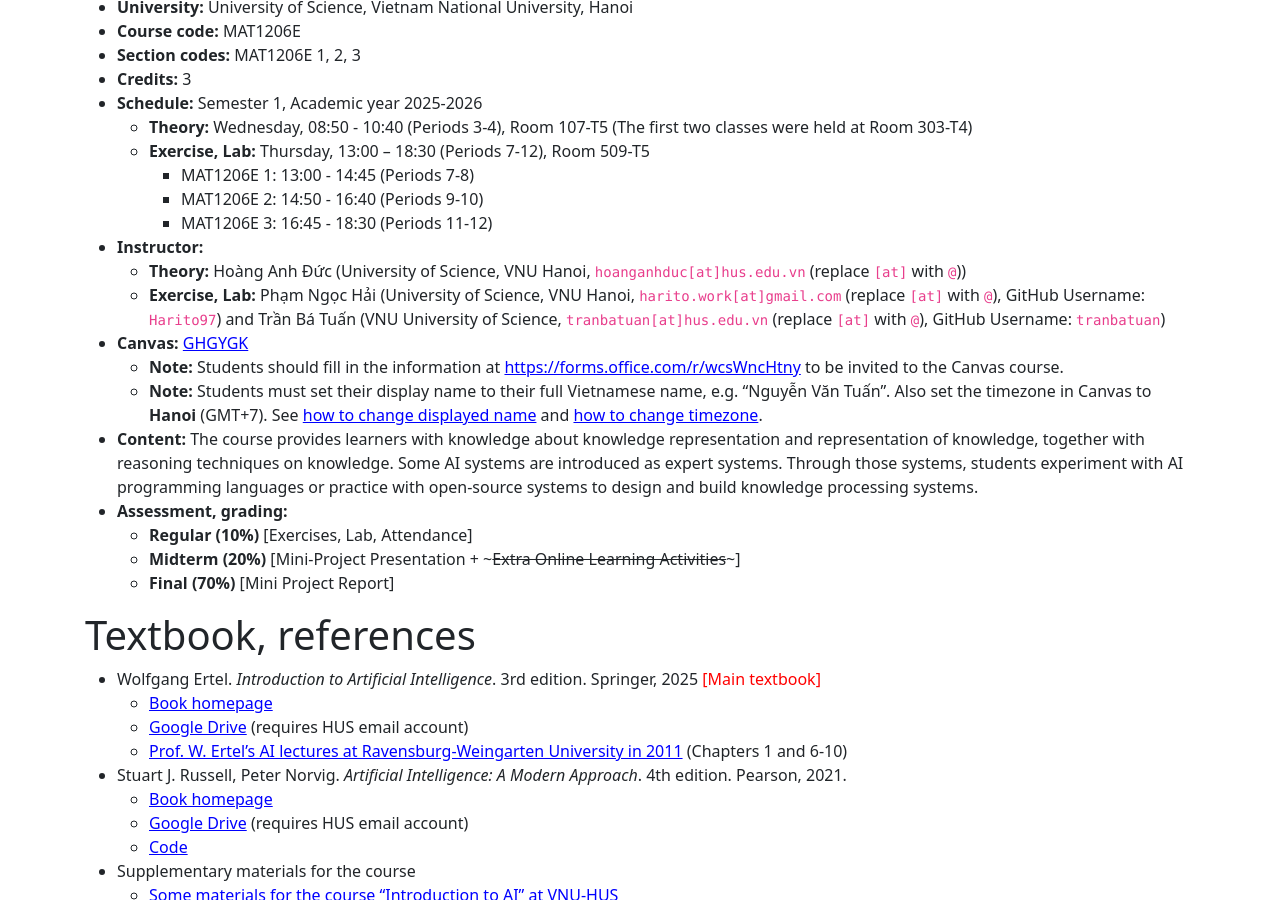
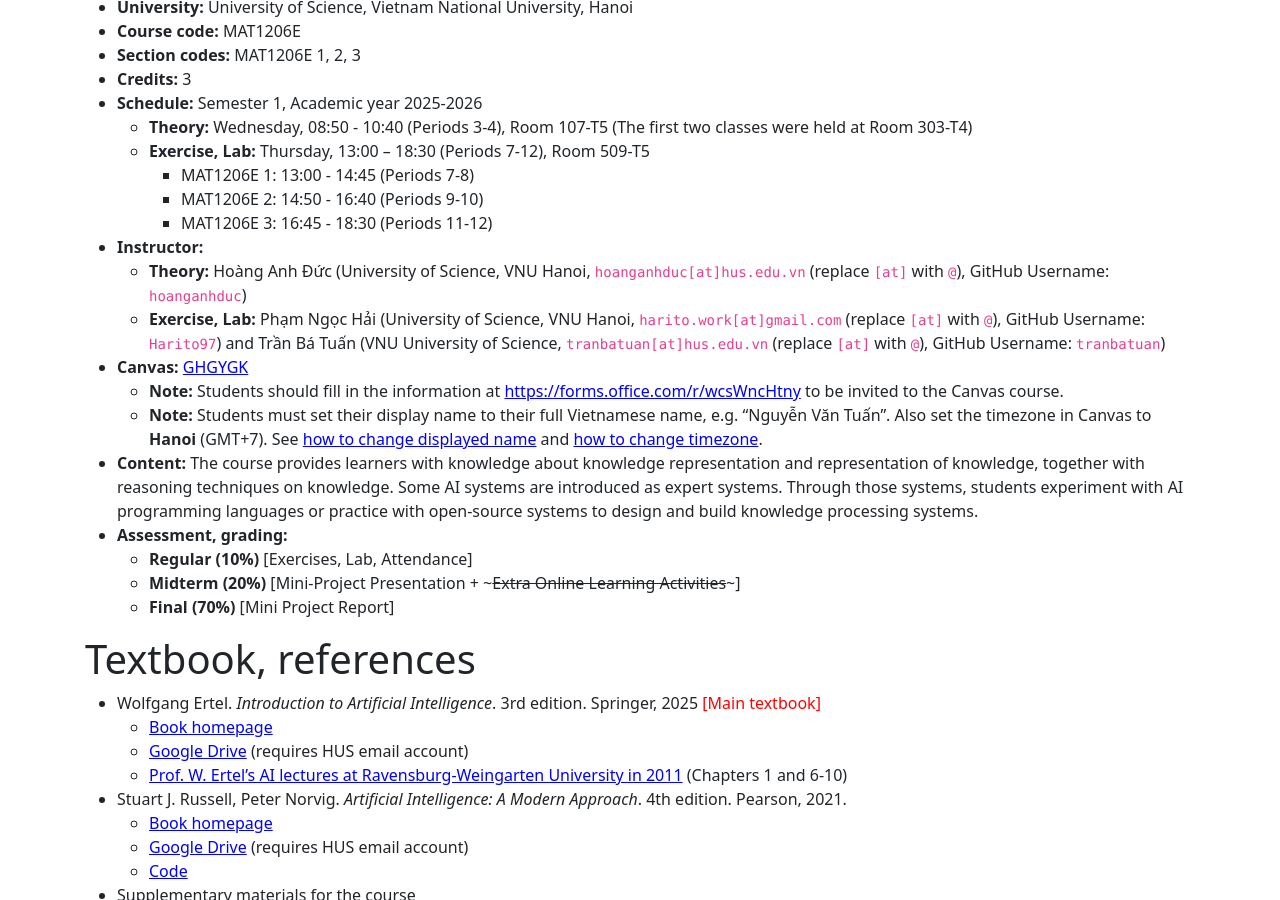
Before and after one commit to hoanganhduc/hoanganhduc.github.io, a Jekyll site: the page built from teaching/VNU-HUS/2025/winter/MAT1206E/index.md, in a window 1280 px wide and 900 px high, scrolled down 986 px. Built offline with Jekyll 4.4.1, drawn with Linux system fonts in a browser that asks for light colours; nearby versions of some CDN libraries; a style sheet for code colours, icons or effects is not loaded.

Commit message:
Updated @ 2025-09-10  15:00:57 ICT

```diff
--- a/teaching/VNU-HUS/2025/winter/MAT1206E/index.md
+++ b/teaching/VNU-HUS/2025/winter/MAT1206E/index.md
@@ -46,7 +46,7 @@ Students who wish to be absent must notify via the form [https://forms.office.co
     * MAT1206E 2: 14:50 - 16:40 (Periods 9-10)
     * MAT1206E 3: 16:45 - 18:30 (Periods 11-12)
 * **Instructor:**
-  * **Theory:** Hoàng Anh Đức (University of Science, VNU Hanoi, `hoanganhduc[at]hus.edu.vn` (replace `[at]` with `@`))
+  * **Theory:** Hoàng Anh Đức (University of Science, VNU Hanoi, `hoanganhduc[at]hus.edu.vn` (replace `[at]` with `@`), GitHub Username: `hoanganhduc`)
   * **Exercise, Lab:** Phạm Ngọc Hải (University of Science, VNU Hanoi, `harito.work[at]gmail.com` (replace `[at]` with `@`), GitHub Username: `Harito97`) and Trần Bá Tuấn (VNU University of Science, `tranbatuan[at]hus.edu.vn` (replace `[at]` with `@`), GitHub Username: `tranbatuan`)
 * **Canvas:** [GHGYGK](https://canvas.instructure.com/enroll/GHGYGK)
   * **Note:** Students should fill in the information at [https://forms.office.com/r/wcsWncHtny](https://forms.office.com/r/wcsWncHtny) to be invited to the Canvas course.
```
Also changed, not shown: 1 other file.
